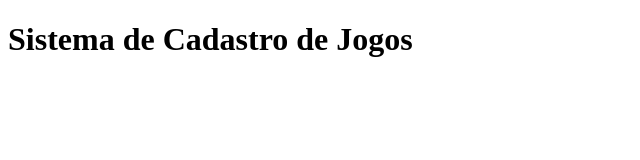
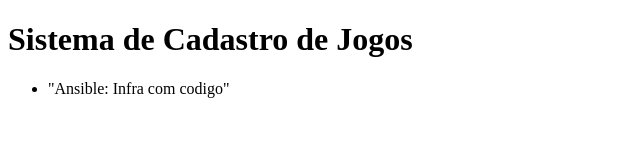
Before and after one commit to neiangemeg/sistema-de-cadastro, a plain HTML site: page index.html in a window 1280 px wide. Shown: the whole page, without its empty margins (0-640 px from the left). Drawn offline with Linux system fonts and the light colour scheme.

```diff
--- a/index.html
+++ b/index.html
@@ -9,5 +9,7 @@
 <body>
     <h1>Sistema de Cadastro de Jogos</h1>
     <script src="app.js"></script>
-
+    <ul>
+        <li>"Ansible: Infra com codigo"</li>
+    </ul>
 </body></html>
```
